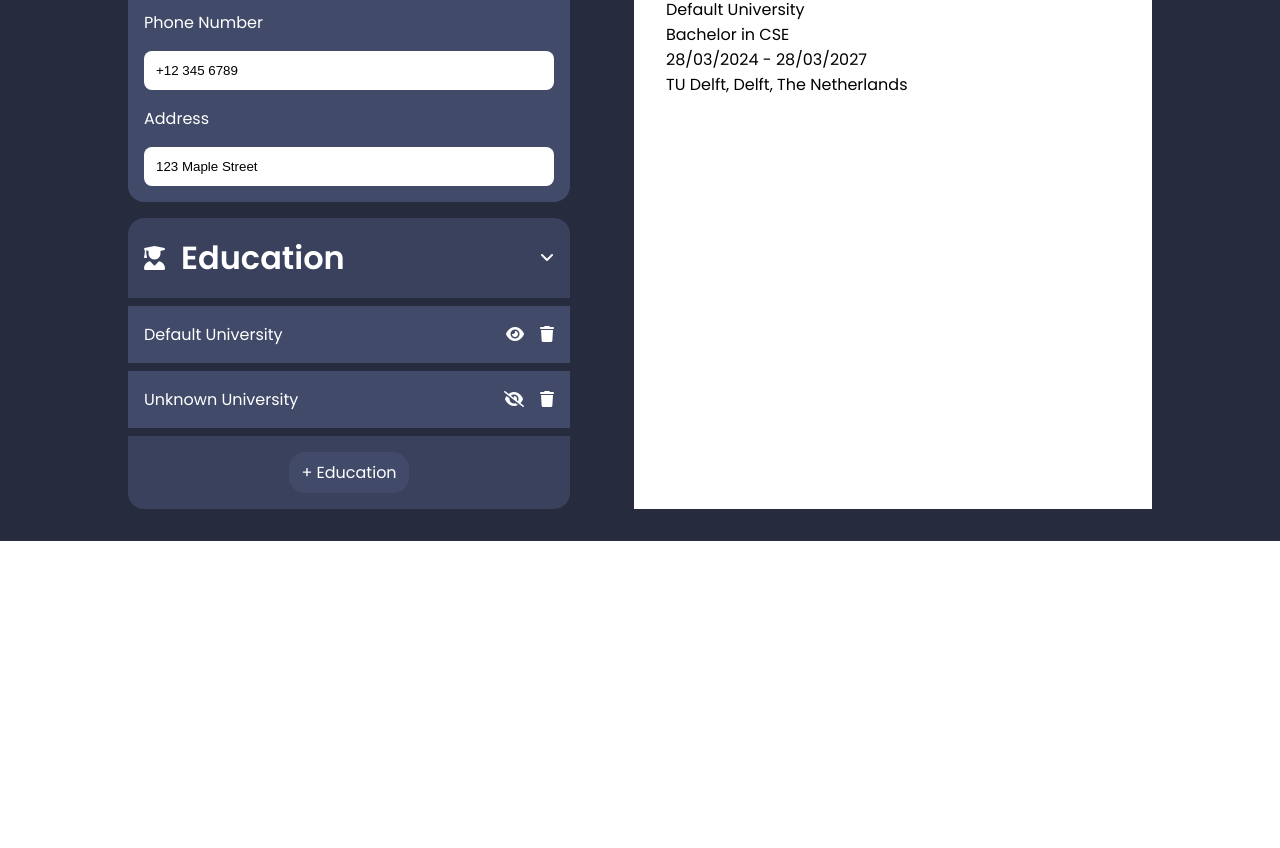
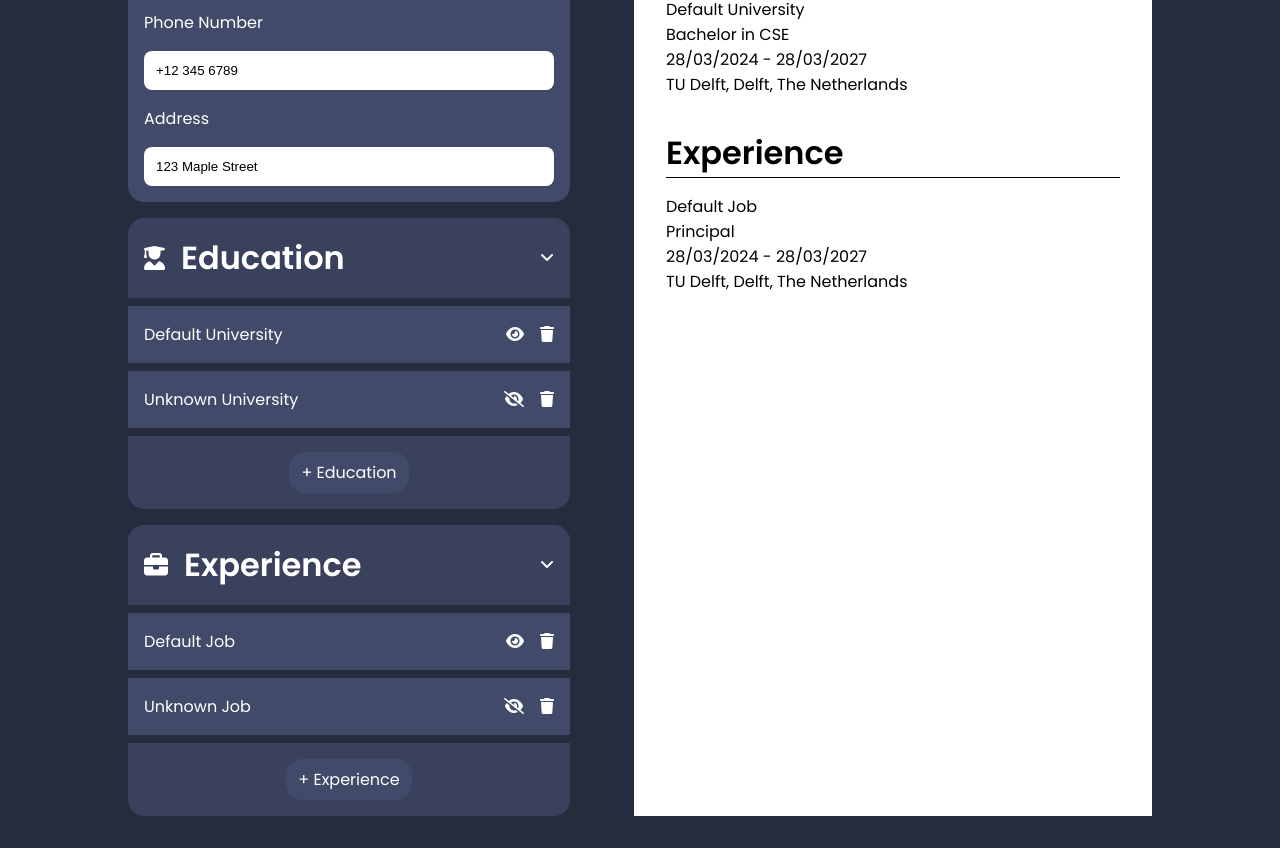
Before and after one commit to lukazashovski/top-projects, a React (Vite) app in the folder project-cvApplication/: page / in a window 1280 px wide. Shown: the part 753-1601 px from the top of the page. Before the commit the page ends 1294 px from the top, so only its background shows below. Built offline with nearby package versions, Linux system fonts and the light colour scheme.

Commit message:
fixed inheritance bug and added experience dropdown

```diff
--- a/project-cvApplication/src/App.jsx
+++ b/project-cvApplication/src/App.jsx
@@ -17,7 +17,7 @@ const FORM_DEFAULT_VALUES = {
   address: "123 Maple Street",
 };
 
-const DROPDOWN_DEFAULT_VALUES = [
+const EDUCATION_DEFAULT_VALUES = [
   {
     isVisible: true,
     input1: "Default University",
@@ -36,13 +36,38 @@ const DROPDOWN_DEFAULT_VALUES = [
   },
 ];
 
+const EXPERIENCE_DEFAULT_VALUES = [
+  {
+    isVisible: true,
+    input1: "Default Job",
+    input2: "Principal",
+    input3: "28/03/2024",
+    input4: "28/03/2027",
+    input5: "TU Delft, Delft, The Netherlands",
+  },
+  {
+    isVisible: false,
+    input1: "Unknown Job",
+    input2: "President",
+    input3: "01/01/0001",
+    input4: "10/10/1000",
+    input5: "Unknown, Unknown",
+  },
+];
+
 function App() {
   const [formData, setFormData] = useState(FORM_DEFAULT_VALUES);
-  const [dropdownItems, setDropdownItems] = useState(DROPDOWN_DEFAULT_VALUES);
+  const [educationItems, setEducationItems] = useState(
+    EDUCATION_DEFAULT_VALUES
+  );
+  const [experienceItems, setExperienceItems] = useState(
+    EXPERIENCE_DEFAULT_VALUES
+  );
 
   const ResetButtonAction = () => {
     setFormData(FORM_DEFAULT_VALUES);
-    setDropdownItems(DROPDOWN_DEFAULT_VALUES);
+    setEducationItems(EDUCATION_DEFAULT_VALUES);
+    setExperienceItems(EXPERIENCE_DEFAULT_VALUES);
   };
 
   const EraseButtonAction = () => {
@@ -52,30 +77,54 @@ function App() {
       phoneNumber: "",
       address: "",
     });
-    setDropdownItems([]);
+    setEducationItems([]);
+    setExperienceItems([]);
   };
 
-  const addDropdownItem = () => {
-    setDropdownItems([...dropdownItems, { isVisible: true }]);
-    console.log(dropdownItems);
+  /* EDUCATION DROPDOWN */
+  const addEducationItem = () => {
+    setEducationItems([...educationItems, { isVisible: true }]);
   };
 
-  const handleDropDownChange = (index, field, value) => {
-    const updatedItems = [...dropdownItems];
+  const handleEducationChange = (index, field, value) => {
+    const updatedItems = [...educationItems];
     updatedItems[index][field] = value;
-    setDropdownItems(updatedItems);
+    setEducationItems(updatedItems);
   };
 
-  const deleteDropDownItem = (index) => {
-    const updatedItems = [...dropdownItems];
+  const deleteEducationItem = (index) => {
+    const updatedItems = [...educationItems];
     updatedItems.splice(index, 1);
-    setDropdownItems(updatedItems);
+    setEducationItems(updatedItems);
   };
 
-  const visibleDropDownItem = (index, visible) => {
-    const updatedItems = [...dropdownItems];
+  const visibleEducationItem = (index, visible) => {
+    const updatedItems = [...educationItems];
     updatedItems[index].isVisible = visible;
-    setDropdownItems(updatedItems);
+    setEducationItems(updatedItems);
+  };
+
+  /* EXPERIENCE DROPDOWN */
+  const addExperienceItem = () => {
+    setExperienceItems([...experienceItems, { isVisible: true }]);
+  };
+
+  const handleExperienceChange = (index, field, value) => {
+    const updatedItems = [...experienceItems];
+    updatedItems[index][field] = value;
+    setExperienceItems(updatedItems);
+  };
+
+  const deleteExperienceItem = (index) => {
+    const updatedItems = [...experienceItems];
+    updatedItems.splice(index, 1);
+    setExperienceItems(updatedItems);
+  };
+
+  const visibleExperienceItem = (index, visible) => {
+    const updatedItems = [...experienceItems];
+    updatedItems[index].isVisible = visible;
+    setExperienceItems(updatedItems);
   };
 
   return (
@@ -115,15 +164,15 @@ function App() {
             <CustomDropdown
               faClass="fa-solid fa-user-graduate"
               header="Education"
-              addDropdownItem={addDropdownItem}
+              addDropdownItem={addEducationItem}
             >
-              {dropdownItems.map((item, index) => (
+              {educationItems.map((item, index) => (
                 <DropDownItem
                   key={index}
                   index={index}
-                  handleDropDownChange={handleDropDownChange}
-                  deleteDropDownItem={deleteDropDownItem}
-                  visibleDropDownItem={visibleDropDownItem}
+                  handleDropDownChange={handleEducationChange}
+                  deleteDropDownItem={deleteEducationItem}
+                  visibleDropDownItem={visibleEducationItem}
                   dropDownData={item}
                   defaultInputNames={{
                     input1Name: "School",
@@ -135,8 +184,35 @@ function App() {
                 />
               ))}
             </CustomDropdown>
+            <CustomDropdown
+              faClass="fa-solid fa-briefcase"
+              header="Experience"
+              addDropdownItem={addExperienceItem}
+            >
+              {experienceItems.map((item, index) => (
+                <DropDownItem
+                  key={index}
+                  index={index}
+                  handleDropDownChange={handleExperienceChange}
+                  deleteDropDownItem={deleteExperienceItem}
+                  visibleDropDownItem={visibleExperienceItem}
+                  dropDownData={item}
+                  defaultInputNames={{
+                    input1Name: "Job Name",
+                    input2Name: "Position",
+                    input3Name: "Start Date",
+                    input4Name: "End Date",
+                    input5Name: "Location",
+                  }}
+                />
+              ))}
+            </CustomDropdown>
           </div>
-          <CV formData={formData} educationData={dropdownItems}></CV>
+          <CV
+            formData={formData}
+            educationData={educationItems}
+            experienceData={experienceItems}
+          ></CV>
         </div>
       </div>
     </>
--- a/project-cvApplication/src/components/CV.jsx
+++ b/project-cvApplication/src/components/CV.jsx
@@ -1,6 +1,6 @@
 import "../styles/CV.css";
 
-function CV({ formData, educationData }) {
+function CV({ formData, educationData, experienceData }) {
   return (
     <div className="cv-result">
       <div className="cv-top">
@@ -22,12 +22,12 @@ function CV({ formData, educationData }) {
       </div>
       <div className="cv-main">
         {educationData && educationData.length > 0 && (
-          <div className="education">
+          <div className="dropdown-element">
             <h1>Education</h1>
             {educationData
               .filter((education) => education.isVisible)
               .map((education, index) => (
-                <div key={index} className="education-item">
+                <div key={index} className="dropdown-child">
                   <p>{education.input1}</p>
                   <p>{education.input2}</p>
                   <p>
@@ -38,6 +38,23 @@ function CV({ formData, educationData }) {
               ))}
           </div>
         )}
+        {experienceData && experienceData.length > 0 && (
+          <div className="dropdown-element">
+            <h1>Experience</h1>
+            {experienceData
+              .filter((experience) => experience.isVisible)
+              .map((experience, index) => (
+                <div key={index} className="dropdown-child">
+                  <p>{experience.input1}</p>
+                  <p>{experience.input2}</p>
+                  <p>
+                    {experience.input3} - {experience.input4}
+                  </p>
+                  <p>{experience.input5}</p>
+                </div>
+              ))}
+          </div>
+        )}
       </div>
     </div>
   );
--- a/project-cvApplication/src/components/CustomDropdown.jsx
+++ b/project-cvApplication/src/components/CustomDropdown.jsx
@@ -1,5 +1,4 @@
 import "../styles/CustomDropdown.css";
-import DropDownItem from "./DropDownItem";
 
 function CustomDropdown({ faClass, header, addDropdownItem, children }) {
   return (
--- a/project-cvApplication/src/components/DropDownItem.jsx
+++ b/project-cvApplication/src/components/DropDownItem.jsx
@@ -21,11 +21,10 @@ function DropDownItem({
     setIsDropdownOpen(!isDropdownOpen);
   };
 
-  const [visible, setVisible] = useState(dropDownData.isVisible ?? true);
-
+  let visible = dropDownData.isVisible;
   const handleVisible = () => {
-    setVisible(!visible);
-    visibleDropDownItem(index, !visible);
+    visible = !dropDownData.isVisible;
+    visibleDropDownItem(index, visible);
   };
 
   const {
--- a/project-cvApplication/src/styles/CV.css
+++ b/project-cvApplication/src/styles/CV.css
@@ -34,14 +34,18 @@
 
 .cv-main {
   padding: 2rem;
+
+  display: flex;
+  flex-direction: column;
+  gap: 2rem;
 }
 
-.education {
+.dropdown-element {
   display: flex;
   flex-direction: column;
   gap: 1rem;
 }
 
-.education > h1 {
+.dropdown-element > h1 {
   border-bottom: 1px black solid;
 }
```
